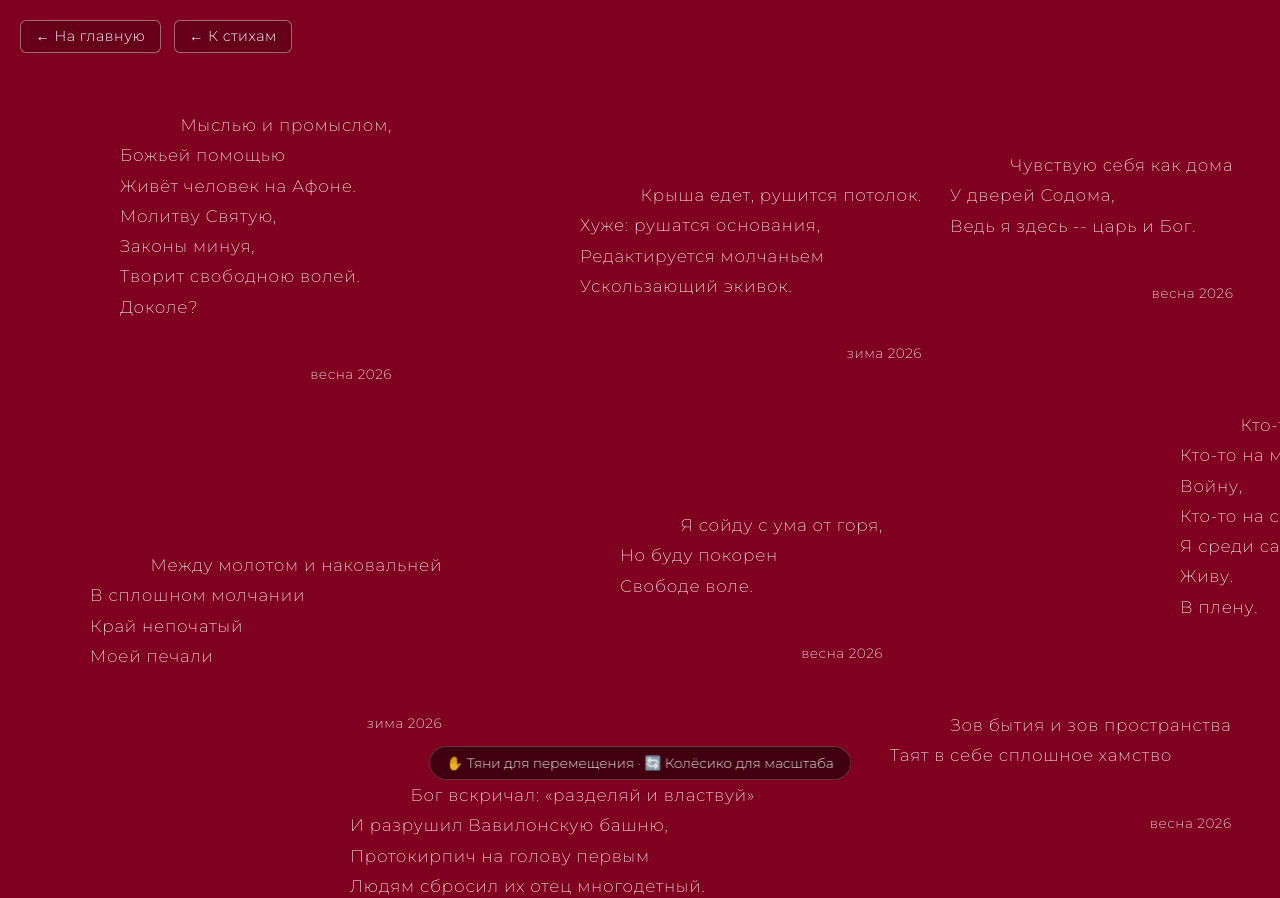
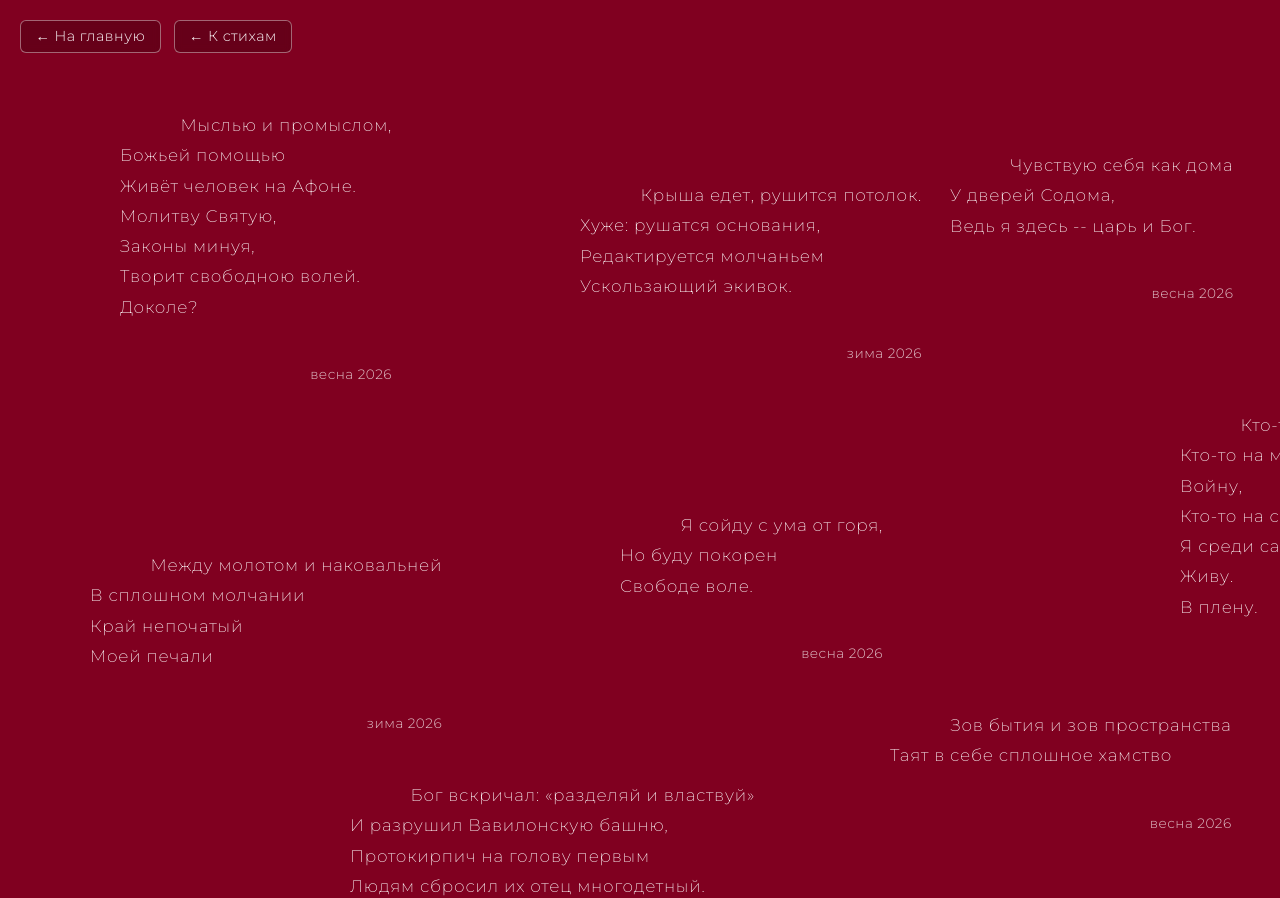
Before and after one commit to dariaternovskaia/Umoral, an Astro site: page /Umoral/content/creativity/poems/exercises in a window 1280 px wide. Shown: the top 898 px of the page. Built offline with nearby package versions, Linux system fonts and the light colour scheme; Astro itself is replaced by a stand-in of ours.

Commit message:
Remove drag instructions from exercises page

```diff
--- a/src/pages/content/creativity/poems/exercises/index.astro
+++ b/src/pages/content/creativity/poems/exercises/index.astro
@@ -125,7 +125,7 @@ function formatDate(value) {
       </div>
     </div>
 
-    <div class="hint">✋ Тяни для перемещения · 🔄 Колёсико для масштаба</div>
+
 
     <script>
       const canvas = document.getElementById('canvas');
```
